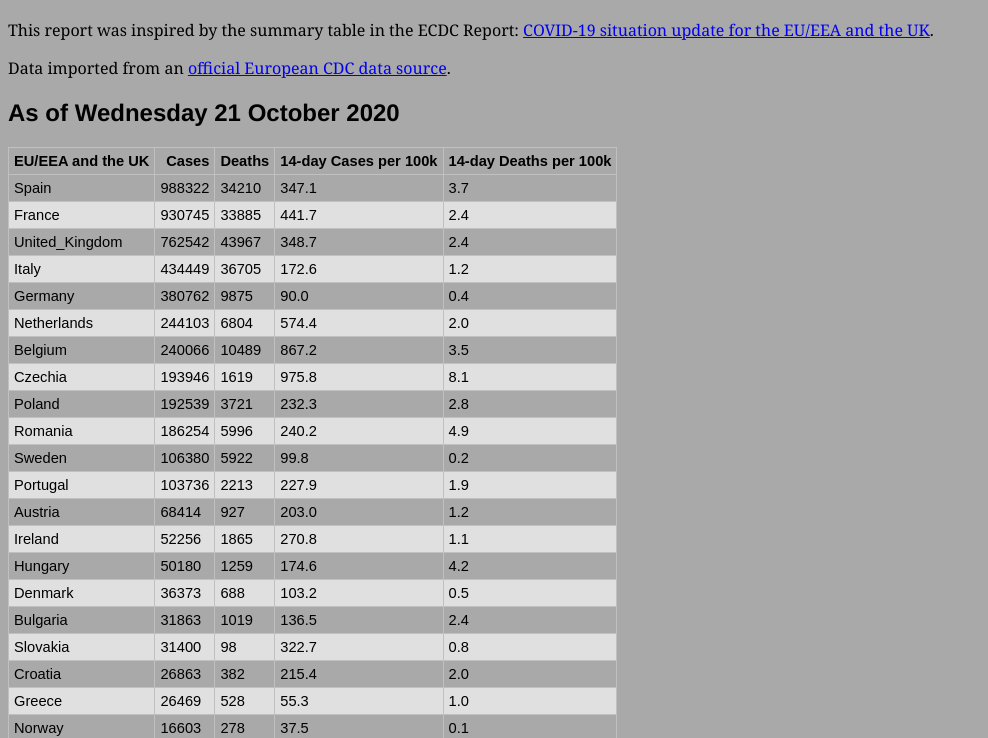
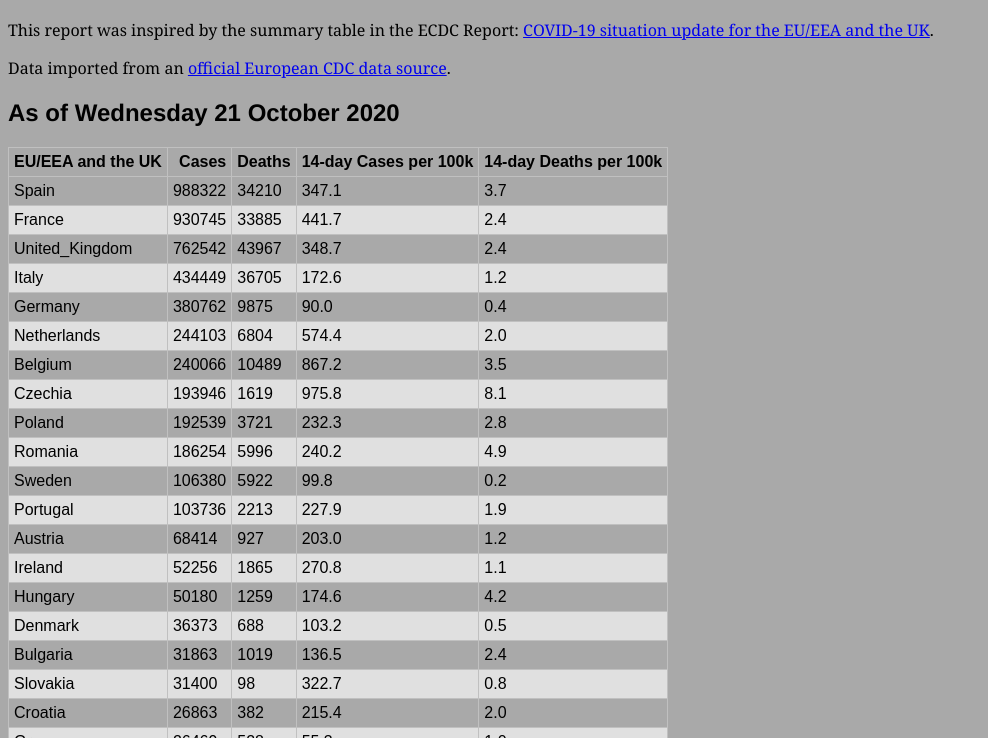
Before and after one commit to walkingWithCode/walkingWithCode.github.io, a plain HTML site: page eea-covid19/index.html in a window 1280 px wide. Shown: the part 61-799 px from the top of the page, without its empty margins (0-988 px from the left). Drawn offline with Linux system fonts and the light colour scheme.

Commit message:
updated css

```diff
--- a/eea-covid19/static/css/styles.css
+++ b/eea-covid19/static/css/styles.css
@@ -15,7 +15,6 @@ p {
 }
 
 .dataframe {
-    font-size: 11pt;
     font-family: Arial;
     border-collapse: collapse;
     border: 1px solid silver;
```
